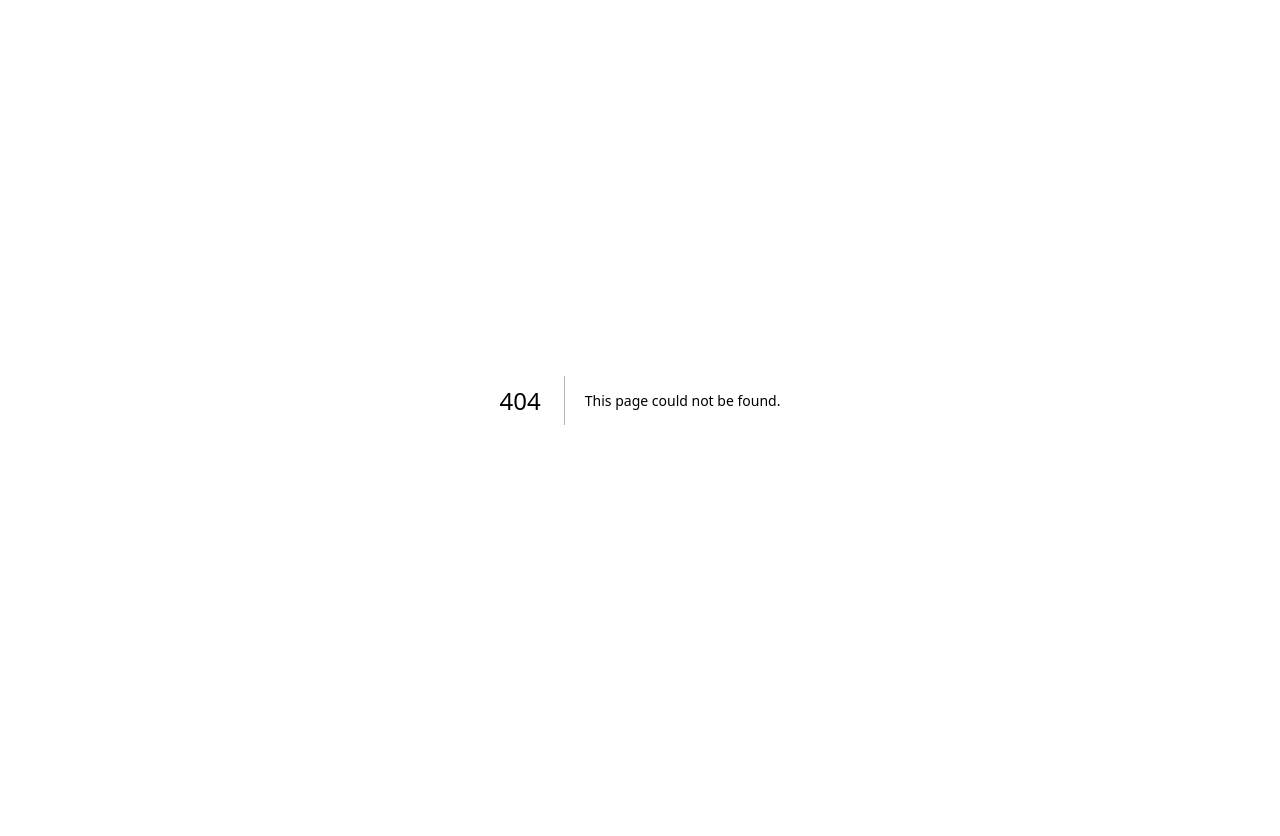
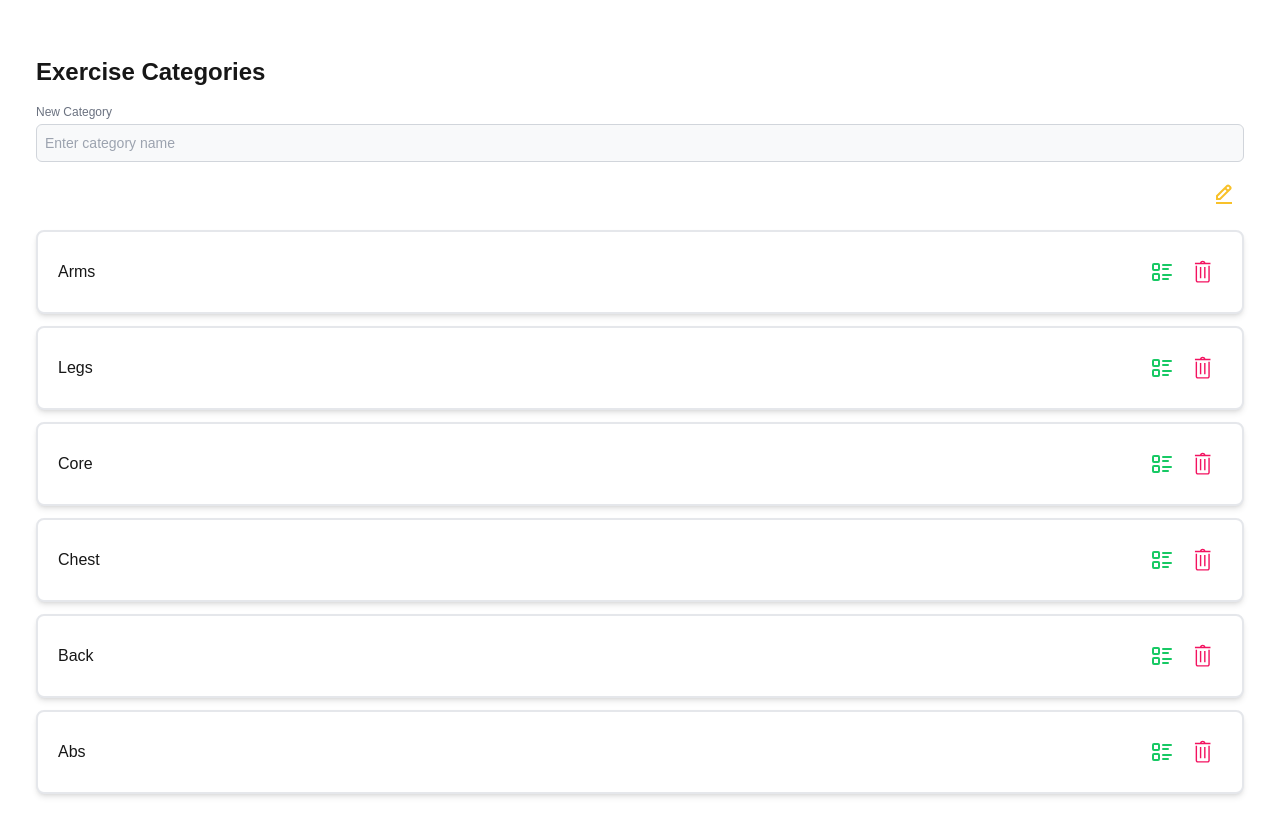
Before and after one commit to leoramosa/PowerTraining-front, a Next.js app: page /categories in a window 1280 px wide. Before the commit this address had no page. Shown: the top 836 px of the page. Before the commit the page ends 800 px from the top, so only its background shows below. Built offline with nearby package versions, Linux system fonts and the light colour scheme.

Commit message:
Actualizando rama y agregando ruta

```diff
--- /dev/null
+++ b/src/app/categories/page.tsx
@@ -0,0 +1,75 @@
+"use client";
+
+import { useState } from "react";
+import ContainerWeb from "@/components/containers/ContainerWeb/ContainerWeb";
+import InputForm from "@/components/inputs/InputForm/InputForm";
+import ItemInfo from "@/components/ItemInfo/ItemInfo";
+import Badge from "@/components/badges/BadgeUser/BadgeUser";
+import ButtonActions from "@/components/buttons/ButtonActions/ButtonActions";
+import categoriesData from "@/data/categories.json";
+
+interface Category {
+  id: number;
+  name: string;
+}
+
+export default function Categories() {
+  const [categories, setCategories] = useState<Category[]>(categoriesData);
+  const [newCategory, setNewCategory] = useState("");
+
+  const handleAddCategory = () => {
+    if (newCategory.trim()) {
+      const newCategoryObj: Category = {
+        id: categories.length + 1, // Simple ID generation
+        name: newCategory.trim()
+      };
+      setCategories([...categories, newCategoryObj]);
+      setNewCategory(""); // Clear input
+    }
+  };
+
+  const handleDeleteCategory = (id: number) => {
+    setCategories(categories.filter(category => category.id !== id));
+  };
+
+  return (
+    <main className="p-4">
+      <ContainerWeb>
+        <h1 className="text-2xl font-bold mb-4">Exercise Categories</h1>
+        <div className="mb-4">
+          <InputForm
+            label="New Category"
+            placeholder="Enter category name"
+            value={newCategory}
+            onChange={(e) => setNewCategory(e.target.value)}
+          />
+          <div className="flex justify-end mt-2">
+            <ButtonActions
+              status="edit" // Assuming 'edit' or other relevant status
+              onClick={handleAddCategory}
+              tooltip="Add new category"
+            />
+          </div>
+        </div>
+        {categories.map((category) => (
+          <ItemInfo key={category.id}>
+            <p>{category.name}</p>
+            <Badge status="active" />
+            <div className="flex">
+              <ButtonActions
+                status="view"
+                tooltip="View details"
+                onClick={() => alert(`View details for ${category.name}`)}
+              />
+              <ButtonActions
+                status="delete"
+                tooltip="Delete category"
+                onClick={() => handleDeleteCategory(category.id)}
+              />
+            </div>
+          </ItemInfo>
+        ))}
+      </ContainerWeb>
+    </main>
+  );
+}
--- /dev/null
+++ b/src/data/categories.json
@@ -0,0 +1,8 @@
+[
+    { "id": 1, "name": "Arms" },
+    { "id": 2, "name": "Legs" },
+    { "id": 3, "name": "Core" },
+    { "id": 4, "name": "Chest" },
+    { "id": 5, "name": "Back" },
+    { "id": 6, "name": "Abs" }
+  ]
```
